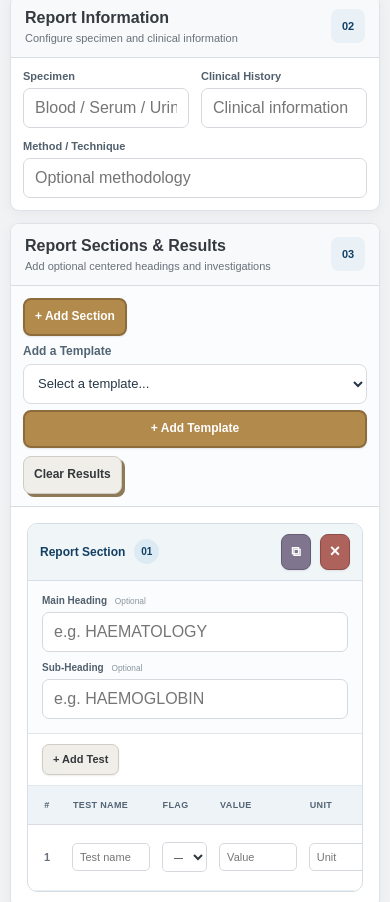
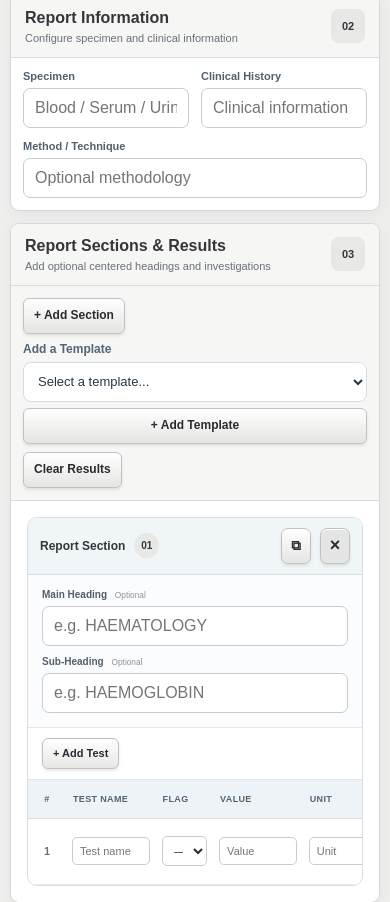
Before and after one commit to shreebalaji767/PATHOLOGY-REPORT-APP, a plain HTML site: page app.html in a window 390 px wide. Shown: the part 713-1615 px from the top of the page. Drawn offline with Linux system fonts and the light colour scheme.

Commit message:
Use a consistent retro grey and white interface

```diff
--- a/static/css/pathology.css
+++ b/static/css/pathology.css
@@ -3877,3 +3877,124 @@ input:focus, select:focus, textarea:focus, .form-control:focus {
     padding: 8px 10px;
   }
 }
+
+/* =========================================================
+   RETRO GREY / WHITE THEME — MODERN COMPONENT GEOMETRY
+   Monochrome only: no blue, green, red, gold or purple actions.
+   Print report colors and layout are intentionally untouched.
+========================================================= */
+:root {
+  --retro-ink: #242629;
+  --retro-charcoal: #3b3e42;
+  --retro-mid: #777b80;
+  --retro-silver: #d7d9dc;
+  --retro-paper: #f5f5f3;
+  --retro-white: #ffffff;
+}
+body {
+  color: #292c30;
+  background: #eeeeed;
+}
+.topbar {
+  color: #25282b;
+  background: #fff;
+  border-bottom: 1px solid #d5d6d7;
+  box-shadow: 0 2px 9px rgba(0,0,0,.05);
+}
+.topbar .brand-title, .topbar .brand-subtitle { color: #292c30; }
+.topbar .brand-logo { border-color: #d5d6d7; }
+.panel-card, .modal-content, .saved-reports-panel {
+  background: #fff;
+  border-color: #d5d7d9;
+  box-shadow: 0 3px 13px rgba(0,0,0,.045);
+}
+.panel-heading, .section-toolbar { background: #f6f6f5; }
+.panel-heading h2, .section-editor-header strong { color: #34373a; }
+.section-number, .section-editor-number {
+  color: #34373a;
+  background: #e8e8e6;
+}
+input, select, textarea, .form-control {
+  color: #292c30;
+  background: #fff;
+  border-color: #c9cbcd;
+}
+input:focus, select:focus, textarea:focus, .form-control:focus {
+  border-color: #777b80;
+  box-shadow: 0 0 0 3px rgba(70,74,78,.12);
+}
+
+/* Consistent raised, tactile buttons in a restrained vintage palette */
+.btn, button.btn, .row-move-btn, .modal-close,
+.remove-section-btn, .remove-investigation-btn, .duplicate-section-btn,
+#reportActionsToggle, #newReportBtn {
+  color: #292c30 !important;
+  background: linear-gradient(#fff, #e7e7e5) !important;
+  border: 1px solid #bfc1c3 !important;
+  border-radius: 7px !important;
+  box-shadow: 0 1px 0 #fff inset, 0 2px 3px rgba(0,0,0,.09) !important;
+  font-weight: 650;
+  text-shadow: none;
+  text-transform: none;
+}
+.btn-primary, .btn-success, .btn-secondary, .btn-light,
+.btn-danger-outline, #previewBtn, #generateBtn, #closePreviewBtn2,
+#saveReportBtn, #printBtn, #printBtnBottom, #modalPrintBtn,
+#exportDataBtn, #saveDraftBtn, #clearSectionsBtn,
+#closeSavedReportsBtn, #closePreviewBtn, #resetBtn,
+#clearSavedReportsBtn, #savedReportsBtn, .duplicate-section-btn,
+#installAppBtn, #addSectionBtn, #loadSelectedTemplatesBtn,
+#importDataBtn, #newReportBtn {
+  color: #292c30 !important;
+  background: linear-gradient(#fff, #e5e5e3) !important;
+  border-color: #bfc1c3 !important;
+}
+.btn:hover, button.btn:hover, .row-move-btn:hover, .modal-close:hover,
+.remove-section-btn:hover, .remove-investigation-btn:hover,
+.duplicate-section-btn:hover, #reportActionsToggle:hover,
+#reportActionsMenu button:hover {
+  color: #111 !important;
+  background: linear-gradient(#f0f0ee, #d8d9d8) !important;
+  border-color: #9fa2a5 !important;
+  filter: none;
+  transform: translateY(-1px);
+  box-shadow: 0 2px 5px rgba(0,0,0,.13) !important;
+}
+.btn:active, button.btn:active, .row-move-btn:active,
+.modal-close:active, #reportActionsToggle:active {
+  background: #d7d8d7 !important;
+  transform: translateY(0);
+  box-shadow: 0 1px 1px rgba(0,0,0,.08) inset !important;
+}
+.btn:focus-visible, button:focus-visible {
+  outline: 2px solid #55595d;
+  outline-offset: 2px;
+}
+#reportActionsMenu {
+  background: #fff;
+  border: 1px solid #d0d2d4;
+  box-shadow: 0 8px 22px rgba(0,0,0,.12);
+}
+#reportActionsMenu .split-menu-item,
+#reportActionsMenu button {
+  color: #292c30 !important;
+  background: #fff !important;
+  border-color: transparent !important;
+  box-shadow: none !important;
+}
+#reportActionsMenu .split-menu-item:hover,
+#reportActionsMenu button:hover {
+  color: #111 !important;
+  background: #ededeb !important;
+}
+.remove-section-btn, .remove-investigation-btn {
+  color: #292c30 !important;
+  background: #e5e5e3 !important;
+}
+@media (max-width: 600px) {
+  .btn, button.btn, .row-move-btn, .modal-close {
+    min-height: 36px;
+    padding: 7px 10px;
+    border-radius: 6px !important;
+  }
+}
```
